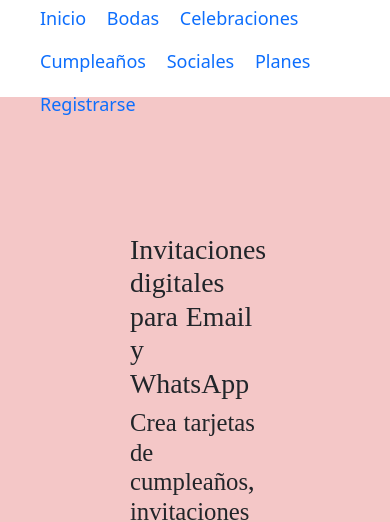
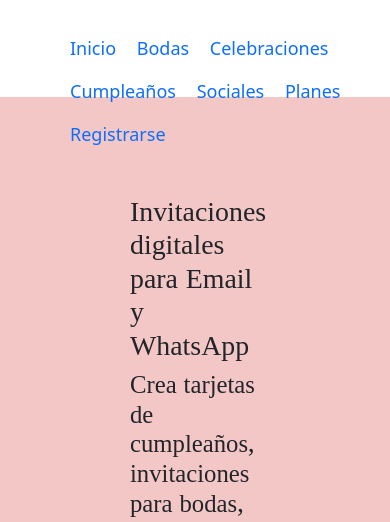
Before and after one commit to MagaliLopezBarrios/proyecto-final-JS, a website: page index.html in a window 390 px wide. Shown: the part 303-825 px from the top of the page. Drawn offline with nearby package versions, Linux system fonts and the light colour scheme.

Commit message:
Acomode responsive

```diff
--- a/scss/_footer.scss
+++ b/scss/_footer.scss
@@ -1,7 +1,11 @@
 /*-- FOOTER --*/
-
+* {
+    margin: 0;
+    padding: 0;
+    box-sizing: border-box;
+}
 .pie{
-    width: 100%;
+    /*width: 100%;*/
     height: auto;
     background-color:$color-pagina ;
     display: flex;
--- a/scss/_header.scss
+++ b/scss/_header.scss
@@ -1,3 +1,10 @@
+/*--HEADER--*/
+* {
+    margin: 0;
+    padding: 0;
+    box-sizing: border-box;
+}
+
 header{
     background-color: $color-pagina ;
     height: 350px;
--- a/scss/_main.scss
+++ b/scss/_main.scss
@@ -1,8 +1,16 @@
+/*--MAIN--*/
+/** {
+    margin: 0;
+    padding: 0;
+    box-sizing: border-box;
+}*/
+
+
 /*-- MAIN INDEX --*/
 main{
     font-family: 'Noto Serif Telugu', serif;
     background-color: $color-main;
-    padding-top: $tamanio-px * 4;
+    /*padding-top: $tamanio-px * 4;*/
     padding-bottom: $tamanio-px * 3;
     padding-left: $tamanio-px * 3;
     padding-right: $tamanio-px * 3;
--- a/scss/_media-queries.scss
+++ b/scss/_media-queries.scss
@@ -1,7 +1,10 @@
 /*--MEDIA QUERIES--*/
 @media (max-width: 1300px) and (min-width: 200px){
     body{
-        margin:auto
+        margin: 0%;
+    }
+    main{
+        padding-top: 2px;
     }
 }
 @media screen and (max-width: 1480px){
@@ -24,37 +27,51 @@
 }
 
 @media screen and (max-width: 830px){
-    .ulPrincipalItem{
-    padding: 0.2rem;
+    .navBar{
+    padding: 30px;
     }
 }
 
 
 @media screen and (max-width: 790px){
-    footer{
+    /*footer{
         width: 100%;
-    }
+    }*/
 }
 
 
 
 @media screen and (max-width: 786px){
-    .ulSecundario{
-        font-size: 18px;
-        margin: 10px;
+    .navBar{
+        font-size: 20px;
 
     }
 }
 
-@media screen and (max-width: 762px){
+
+@media screen and (max-width: 744px){
+
+    body{
+        width: 100%;
+        overflow: auto;
+    }
+    main{
+        margin: 0;
+        width: 100%;
+    }
     .redes img{
         display: flex;
         flex-direction: column;
     }
 
+
 }
 
 @media screen and (max-width: 470px){
+    header{
+        padding-bottom: 20px;
+    }
+
     footer{
         width: 100%;
         padding: 0;
```
Also changed, not shown: css/style.css.
